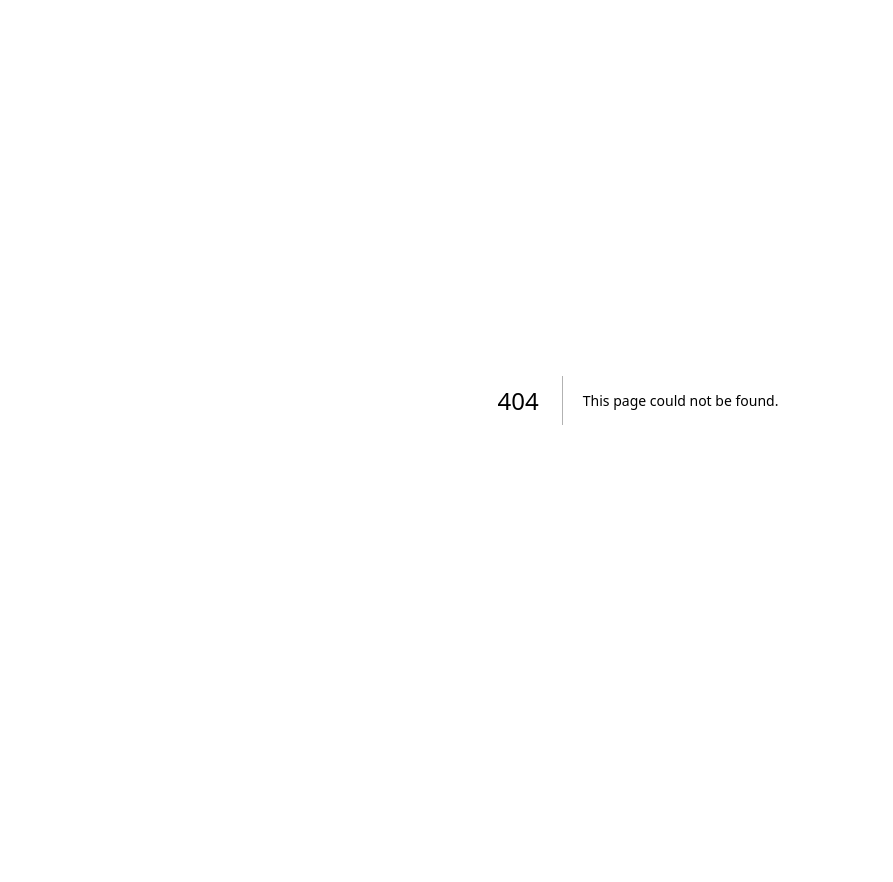
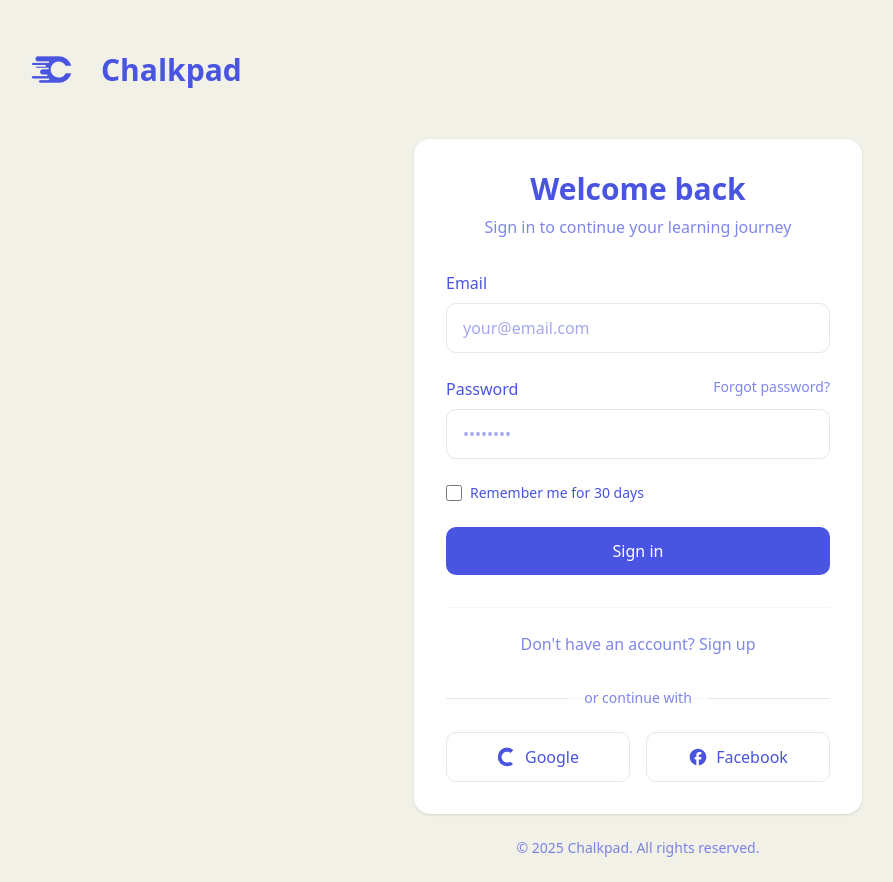
Before and after one commit to ChalkPad/chalkpad-website, a Next.js app: page /auth/login in a window 1280 px wide. Before the commit this address had no page. Shown: the whole page, without its empty margins (2-895 px from the left). Before the commit the page ends 800 px from the top, so only its background shows below. Built offline with nearby package versions, Linux system fonts and the light colour scheme.

Commit message:
anan gay

```diff
--- /dev/null
+++ b/src/app/auth/login/page.tsx
@@ -0,0 +1,151 @@
+import Image from "next/image";
+import Link from "next/link";
+
+export default function Login() {
+  return (
+    <div className="min-h-screen bg-[#F1F1E8] text-[#4954E0] font-satoshi flex flex-col">
+      {/* Navigation */}
+      <nav className="container mx-auto py-8 px-4 flex justify-between items-center">
+        <Link href="/" className="flex items-center">
+          <Image
+            src="/ChalkPadLogoClear.png"
+            alt="Chalkpad Logo"
+            width={75}
+            height={75}
+            className="mr-3"
+          />
+          <span className="text-3xl font-bold">Chalkpad</span>
+        </Link>
+      </nav>
+
+      {/* Login Form */}
+      <div className="flex-1 flex items-center justify-center px-4">
+        <div className="bg-white rounded-2xl shadow-sm p-8 w-full max-w-md">
+          <div className="text-center mb-8">
+            <h1 className="text-3xl font-bold mb-2">Welcome back</h1>
+            <p className="text-[#4954E0] opacity-70">
+              Sign in to continue your learning journey
+            </p>
+          </div>
+
+          <form className="space-y-6">
+            <div>
+              <label htmlFor="email" className="block font-medium mb-2">
+                Email
+              </label>
+              <input
+                type="email"
+                id="email"
+                className="w-full px-4 py-3 rounded-lg border border-gray-200 focus:outline-none focus:ring-2 focus:ring-[#4954E0] focus:border-transparent transition-all"
+                placeholder="your@email.com"
+              />
+            </div>
+
+            <div>
+              <div className="flex justify-between mb-2">
+                <label htmlFor="password" className="block font-medium">
+                  Password
+                </label>
+                <Link
+                  href="/forgot-password"
+                  className="text-sm opacity-70 hover:opacity-100"
+                >
+                  Forgot password?
+                </Link>
+              </div>
+              <input
+                type="password"
+                id="password"
+                className="w-full px-4 py-3 rounded-lg border border-gray-200 focus:outline-none focus:ring-2 focus:ring-[#4954E0] focus:border-transparent transition-all"
+                placeholder="••••••••"
+              />
+            </div>
+
+            <div className="flex items-center">
+              <input
+                type="checkbox"
+                id="remember"
+                className="w-4 h-4 rounded border-gray-300 text-[#4954E0] focus:ring-[#4954E0]"
+              />
+              <label htmlFor="remember" className="ml-2 text-sm">
+                Remember me for 30 days
+              </label>
+            </div>
+
+            <Link href="/main/home">
+              <button
+                type="button" // Changed from submit to button to prevent form submission when using Link
+                className="w-full bg-[#4954E0] text-white font-medium py-3 rounded-lg hover:bg-opacity-90 transition-all"
+              >
+                Sign in
+              </button>
+            </Link>
+          </form>
+
+          <div className="mt-8 pt-6 border-t border-gray-100 text-center">
+            <p className="text-[#4954E0] opacity-70">
+              Don&apos;t have an account?{" "}
+              <Link href="/auth/signup" className="font-medium opacity-100">
+                Sign up
+              </Link>
+            </p>
+          </div>
+
+          <div className="mt-8">
+            <div className="relative flex items-center justify-center">
+              <div className="border-t border-gray-200 absolute w-full"></div>
+              <div className="bg-white px-4 z-10 text-sm text-[#4954E0] opacity-70">
+                or continue with
+              </div>
+            </div>
+
+            <div className="grid grid-cols-2 gap-4 mt-6">
+              <button
+                type="button"
+                className="flex items-center justify-center py-3 border border-gray-200 rounded-lg hover:bg-gray-50 transition-all"
+              >
+                <svg className="w-5 h-5 mr-2" viewBox="0 0 24 24">
+                  <path
+                    fill="currentColor"
+                    d="M12 5.38c1.62 0 3.06.56 4.21 1.64l3.15-3.15C17.45 2.09 14.97 1 12 1 7.7 1 3.99 3.47 2.18 7.07l3.66 2.84c.87-2.6 3.3-4.53 6.16-4.53z"
+                  />
+                  <path
+                    fill="currentColor"
+                    d="M12 23c2.97 0 5.46-.98 7.28-2.66l-3.57-2.77c-.98.66-2.23 1.06-3.71 1.06-2.86 0-5.29-1.93-6.16-4.53H2.18v2.84C3.99 20.53 7.7 23 12 23z"
+                  />
+                  <path
+                    fill="currentColor"
+                    d="M5.84 14.09c-.22-.66-.35-1.36-.35-2.09s.13-1.43.35-2.09V7.07H2.18C1.43 8.55 1 10.22 1 12s.43 3.45 1.18 4.93l2.85-2.22.81-.62z"
+                  />
+                  <path
+                    fill="currentColor"
+                    d="M12 5.38c1.62 0 3.06.56 4.21 1.64l3.15-3.15C17.45 2.09 14.97 1 12 1 7.7 1 3.99 3.47 2.18 7.07l3.66 2.84c.87-2.6 3.3-4.53 6.16-4.53z"
+                  />
+                  <path fill="none" d="M1 1h22v22H1z" />
+                </svg>
+                Google
+              </button>
+              <button
+                type="button"
+                className="flex items-center justify-center py-3 border border-gray-200 rounded-lg hover:bg-gray-50 transition-all"
+              >
+                <svg className="w-5 h-5 mr-2" viewBox="0 0 24 24">
+                  <path
+                    fill="currentColor"
+                    d="M22 12c0-5.52-4.48-10-10-10S2 6.48 2 12c0 4.84 3.44 8.87 8 9.8V15H8v-3h2V9.5C10 7.57 11.57 6 13.5 6H16v3h-2c-.55 0-1 .45-1 1v2h3v3h-3v6.95c5.05-.5 9-4.76 9-9.95z"
+                  />
+                </svg>
+                Facebook
+              </button>
+            </div>
+          </div>
+        </div>
+      </div>
+
+      {/* Footer */}
+      <footer className="container mx-auto px-4 py-6 text-center text-sm opacity-70">
+        <p>© 2025 Chalkpad. All rights reserved.</p>
+      </footer>
+    </div>
+  );
+}
--- a/src/app/main/layout.tsx
+++ b/src/app/main/layout.tsx
@@ -1,7 +1,6 @@
 /* filepath: /Users/rishisuryavanshi/Desktop/chalkpad-website/src/app/layout.tsx */
 import type { Metadata } from "next";
 import { Geist, Geist_Mono } from "next/font/google";
-import "../globals.css";
 
 // Initialize the Geist fonts
 const geistSans = Geist({
@@ -26,7 +25,7 @@ export const metadata: Metadata = {
   description: "Generated by create next app",
 };
 
-export default function RootLayout({
+export default function MainLayout({
   children,
 }: Readonly<{
   children: React.ReactNode;
@@ -50,7 +49,7 @@ export default function RootLayout({
   };
 
   return (
-    <html lang="en">
+    <div>
       <head>
         <style dangerouslySetInnerHTML={{ __html: satoshiVariables }} />
       </head>
@@ -64,6 +63,6 @@ export default function RootLayout({
         /> */}
         <main>{children}</main>
       </body>
-    </html>
+    </div>
   );
 }
```
Also changed, not shown: src/app/auth/signup/page.tsx (renamed from src/app/main/auth/page.tsx).
